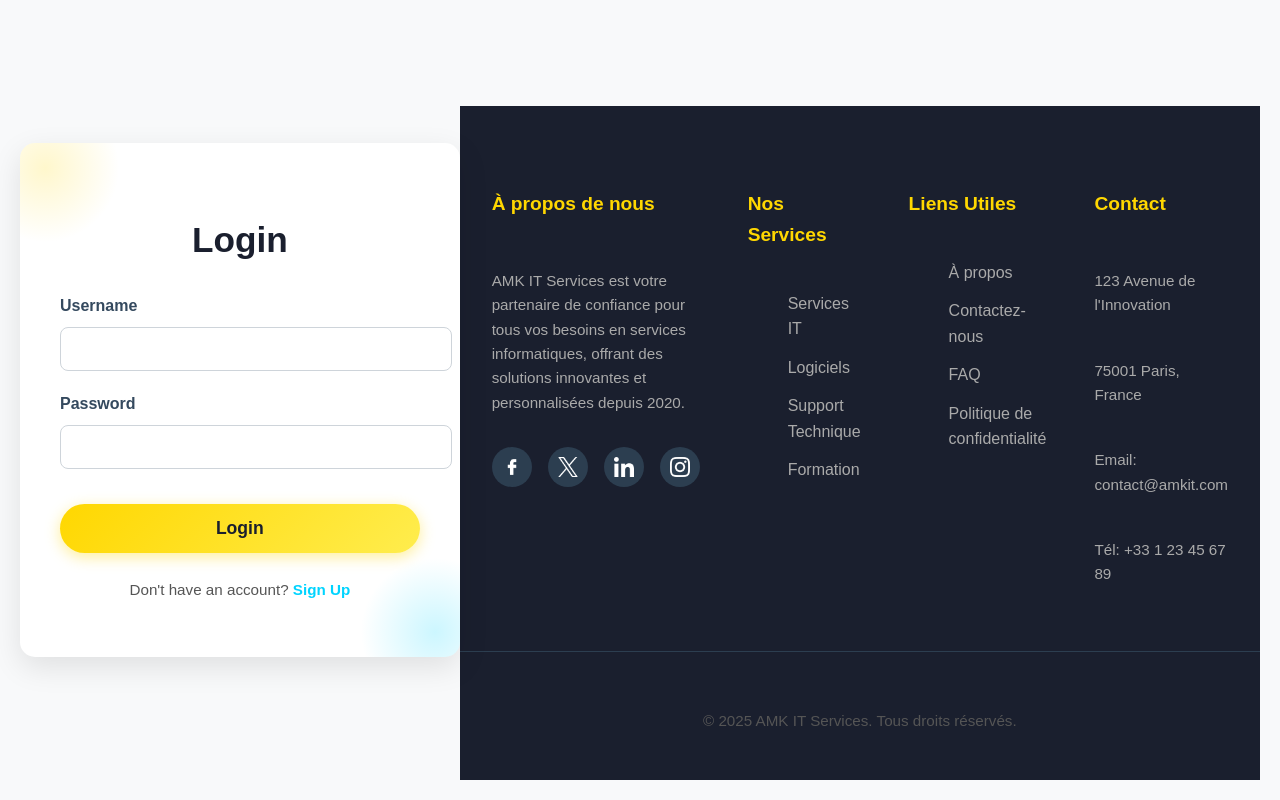
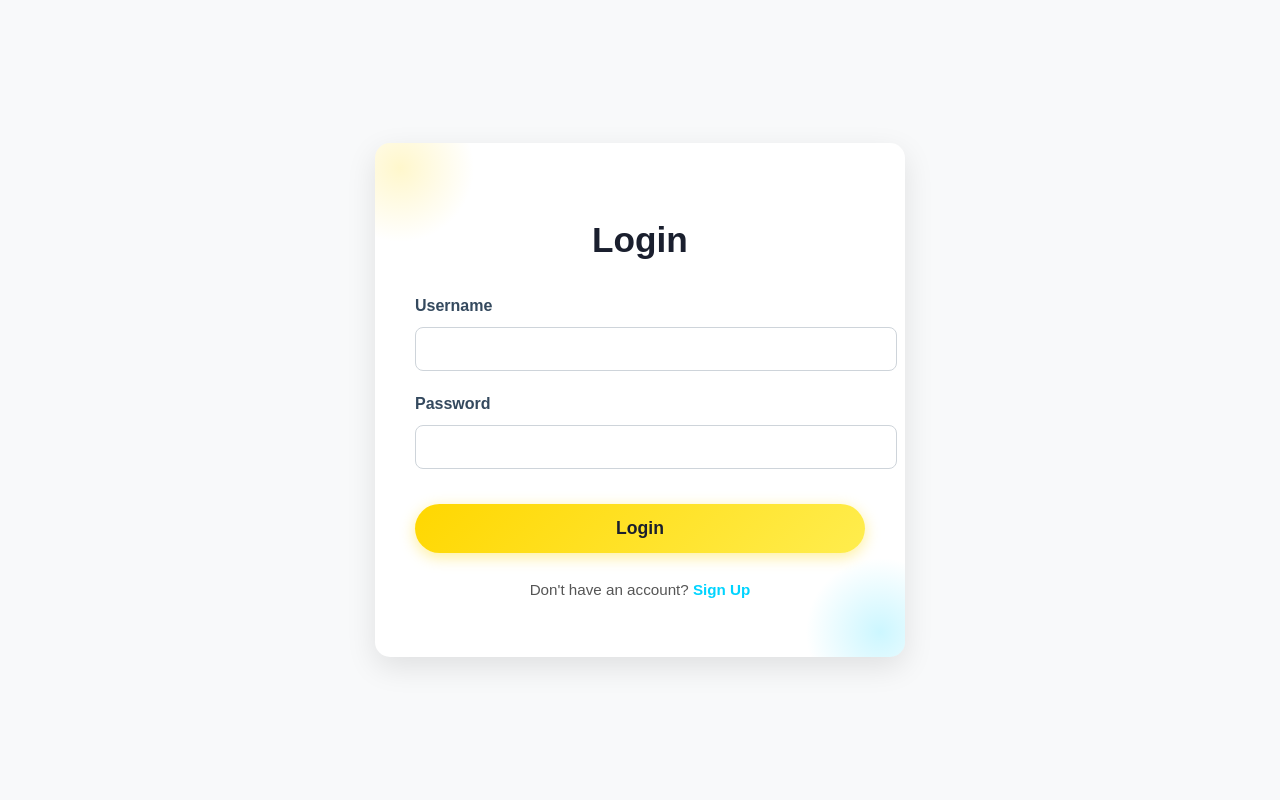
Before and after one commit to MouadDk/Collabb, a plain HTML site: page Login_page.html in a window 1280 px wide. Drawn offline with Linux system fonts and the light colour scheme.

Commit message:
remove footer from login signup

```diff
--- a/Login_page.html
+++ b/Login_page.html
@@ -26,58 +26,6 @@
 
     </div>
 
-    <footer class="footer">
-        <div class="footer-content">
-            <div class="footer-section">
-                <h3>À propos de nous</h3>
-                <p>AMK IT Services est votre partenaire de confiance pour tous vos besoins en services informatiques, offrant des solutions innovantes et personnalisées depuis 2020.</p>
-                <div class="social-icons">
-                    <a href="#" class="social-icon">
-                        <img src="images/facebook.png" alt="Facebook">
-                    </a>
-                    <a href="#" class="social-icon">
-                        <img src="images/twitter.png" alt="Twitter">
-                    </a>
-                    <a href="#" class="social-icon">
-                        <img src="images/linkedin.png" alt="LinkedIn">
-                    </a>
-                    <a href="#" class="social-icon">
-                        <img src="images/instagram.png" alt="Instagram">
-                    </a>
-                </div>
-            </div>
-            <div class="footer-section">
-                <h3>Nos Services</h3>
-                <ul class="footer-links">
-                    <li><a href="services.html">Services IT</a></li>
-                    <li><a href="software.html">Logiciels</a></li>
-                    <li><a href="#">Support Technique</a></li>
-                    <li><a href="#">Formation</a></li>
-                </ul>
-            </div>
-            <div class="footer-section">
-                <h3>Liens Utiles</h3>
-                <ul class="footer-links">
-                    <li><a href="#">À propos</a></li>
-                    <li><a href="#">Contactez-nous</a></li>
-                    <li><a href="#">FAQ</a></li>
-                    <li><a href="#">Politique de confidentialité</a></li>
-                </ul>
-            </div>
-            <div class="footer-section">
-                <h3>Contact</h3>
-                <p>123 Avenue de l'Innovation</p>
-                <p>75001 Paris, France</p>
-                <p>Email: contact@amkit.com</p>
-                <p>Tél: +33 1 23 45 67 89</p>
-            </div>
-        </div>
-        <div class="footer-bottom">
-            <p>© 2025 AMK IT Services. Tous droits réservés.</p>
-        </div>
-    </footer>
-
-    <link rel="stylesheet" href="footer.css">
     <script src="script.js"></script>
     <script src="login.js"></script>
 </body>
```
Also changed, not shown: sign_up.html (+0 -52 lines).
